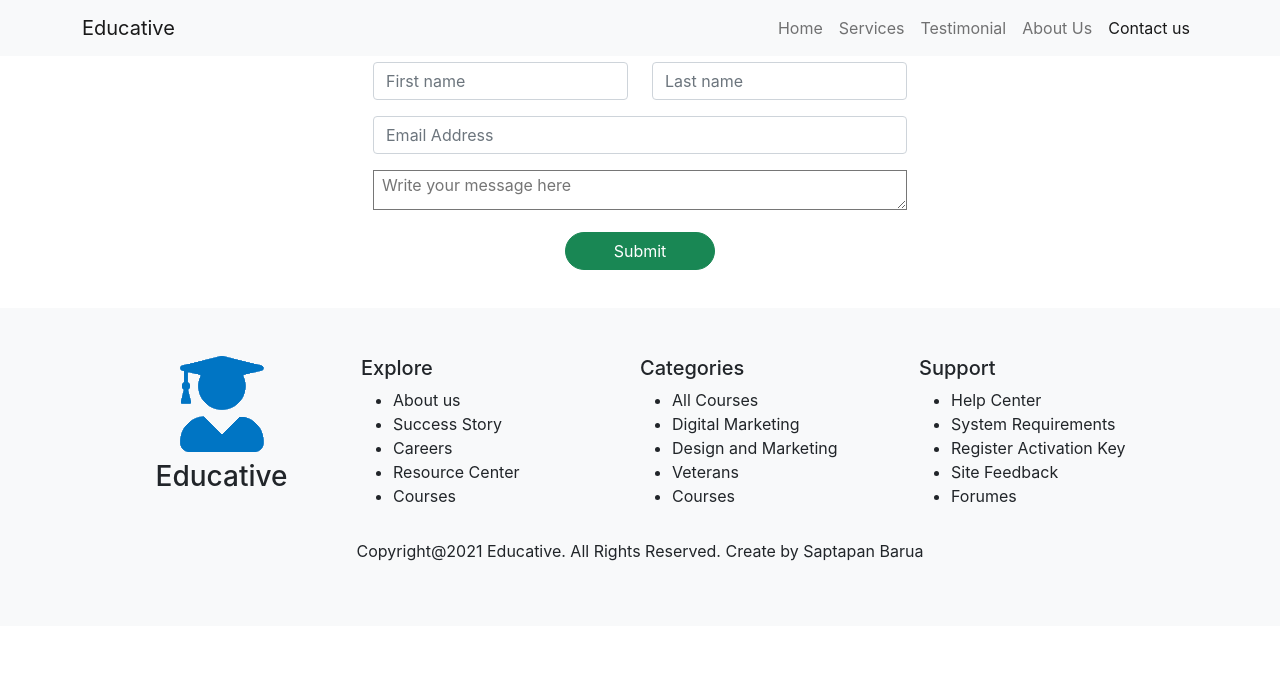
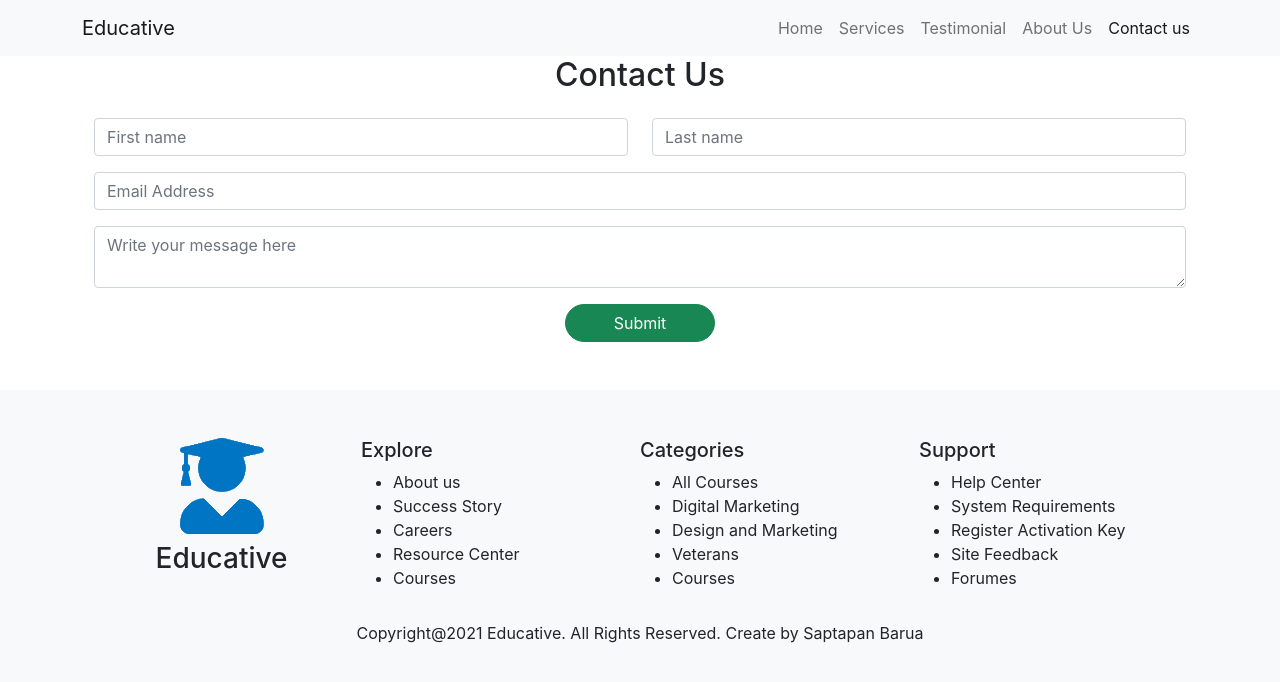
Before and after one commit to Ndathi/Online-learning-platform, a React (Create React App) app: page /contact-us in a window 1280 px wide. Shown: the top 682 px of the page. Built offline with nearby package versions, Linux system fonts and the light colour scheme.

Commit message:
data updated

```diff
--- a/src/Components/AboutUs/AboutUs.js
+++ b/src/Components/AboutUs/AboutUs.js
@@ -4,7 +4,7 @@ const AboutUs = () => {
     return (
         <div>
             <div className="mt-5 text-center">
-                <div className="container my-50 w-50">
+                <div className="pt-3 container my-5">
                     <h1>Acheive your goals with Educative online Service</h1>
                     <p>Lorem ipsum dolor sit amet consectetur adipisicing elit. Accusantium rerum, delectus sint sunt, fugit suscipit reiciendis consectetur voluptatibus voluptates temporibus nobis laboriosam eum exercitationem? Perferendis, consequuntur reiciendis dolore veritatis cupiditate vel et blanditiis dicta magnam inventore dolor distinctio mollitia amet, sit fuga dolores error porro optio quisquam nisi cumque dignissimos.</p>
                     <button className="btn btn-outline-success ">Learn more</button>
--- a/src/Components/ContactUs/ContactUs.js
+++ b/src/Components/ContactUs/ContactUs.js
@@ -2,10 +2,9 @@ import React from 'react';
 
 const ContactUs = () => {
     return (
-        <div className="container">
+        <div className="container-lg">
             <h2 className="mb-4">Contact Us</h2>
-            <div>
-                <div className="row w-50 mx-auto">
+            <div className="row w-100 mx-auto">
                 <div className="col">
                     <input type="text" className="form-control" placeholder="First name" aria-label="First name" />
                 </div>
@@ -14,9 +13,8 @@ const ContactUs = () => {
                 </div>
                 <div>
                     <input type="mail" className="form-control mt-3" placeholder="Email Address" aria-label="Last name" />
-                        <textarea name="" id="" cols="56" rows="1.5" className="mt-3 px-2 border-1 w-100 h-25" placeholder="Write your message here"></textarea>
+                    <textarea class="mt-3 form-control" placeholder="Write your message here" id="floatingTextarea"></textarea>
                     <button className="btn btn-success px-5 mt-3 rounded-pill">Submit</button>
-                    </div>
                 </div>
             </div>
         </div>
--- a/src/Components/Footer/Footer.css
+++ b/src/Components/Footer/Footer.css
@@ -1,8 +1,3 @@
-.footer{
-    bottom: 0;
-    position: inherit;
-    width: 100%;
-}
 .footer p{
     margin: 0;
     padding: 15px 0;
--- a/src/Components/Header/Header.js
+++ b/src/Components/Header/Header.js
@@ -4,7 +4,7 @@ import { NavLink } from 'react-router-dom';
 const Header = () => {
     return (
         <div className="">
-            <nav className="navbar navbar-expand-lg navbar-light bg-light fixed-top">
+            <nav className="navbar navbar-expand-lg navbar-light bg-light">
                 <div className="container">
                     <NavLink className="navbar-brand" to="/">
                         <img src="" alt="" />
--- a/src/Components/Home/Home.css
+++ b/src/Components/Home/Home.css
@@ -32,10 +32,6 @@
 }
 
 @media only screen and (max-width: 425px) {
-  .hero-text{
-    width: 100%;
-    padding: 0;
-  }
   .home-services {
     grid-template-columns: repeat(1, 1fr);
   }
--- a/src/Components/Home/Home.js
+++ b/src/Components/Home/Home.js
@@ -22,7 +22,7 @@ const Home = () => {
                 <h2 className="mb-4">Our Services</h2>
                 <div className="home-services">
                     {
-                        services.slice(2, 6).map(service =>
+                        services.slice(0, 4).map(service =>
                             <div className="card" key={service._id}>
                                 <img src={service.icon} className="card-img-top" alt="" />
                                 <div className="card-body">
--- a/src/Components/Services/services.css
+++ b/src/Components/Services/services.css
@@ -1,4 +1,10 @@
-.services{
-    display: grid;
-    grid-template-columns: repeat(3, 1fr);
+.services {
+  display: grid;
+  grid-template-columns: repeat(3, 1fr);
 }
+
+@media only screen and (max-width: 425px) {
+  .services {
+    grid-template-columns: repeat(1, 1fr);
+  }
+}
--- a/src/Components/Testimonial/Testimonial.js
+++ b/src/Components/Testimonial/Testimonial.js
@@ -15,7 +15,7 @@ const Testimonial = () => {
                         <div className="card">
                             <div className="card-body">
                                 <q className="card-text text-start">Ut convallis, sem sit amet interdum consectetuer, odio augualiquam leo, nec dapibus tortor nibh sed augue. Integer eu magna sit amet metus fermentum posuere. Morbi sit amet nulla sed dolor elementum imperdiet. Quisque fermentum.</q>
-                                <div className="row align-items-center mt-4">
+                                <div className="row align-items-center justify-content-center mt-4">
                                     <div className="col-3">
                                         <img src={parentsImg} className="card-img-bottom w-75" alt="..." />
                                     </div>
```
Also changed, not shown: src/Components/Testimonials/Testimonials.js (deleted). Lines whose indentation alone changed are shown as unchanged.
